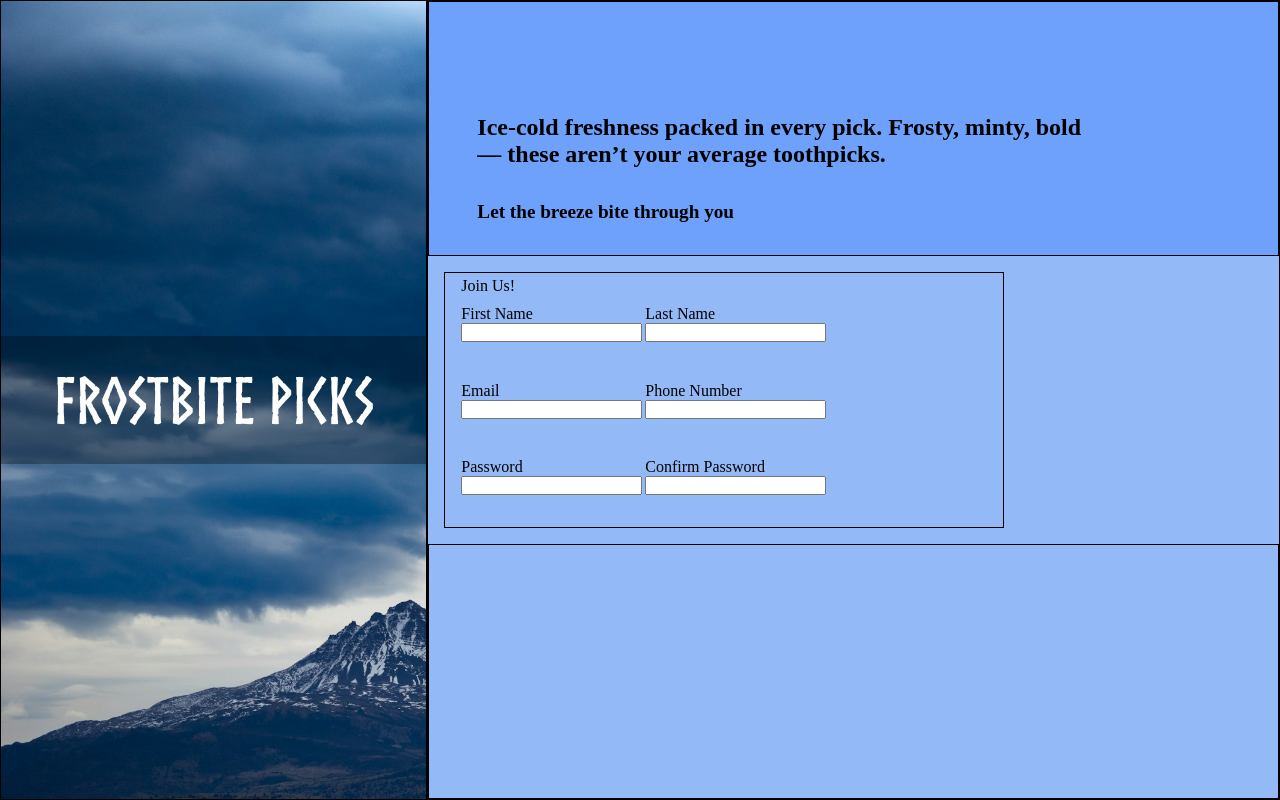
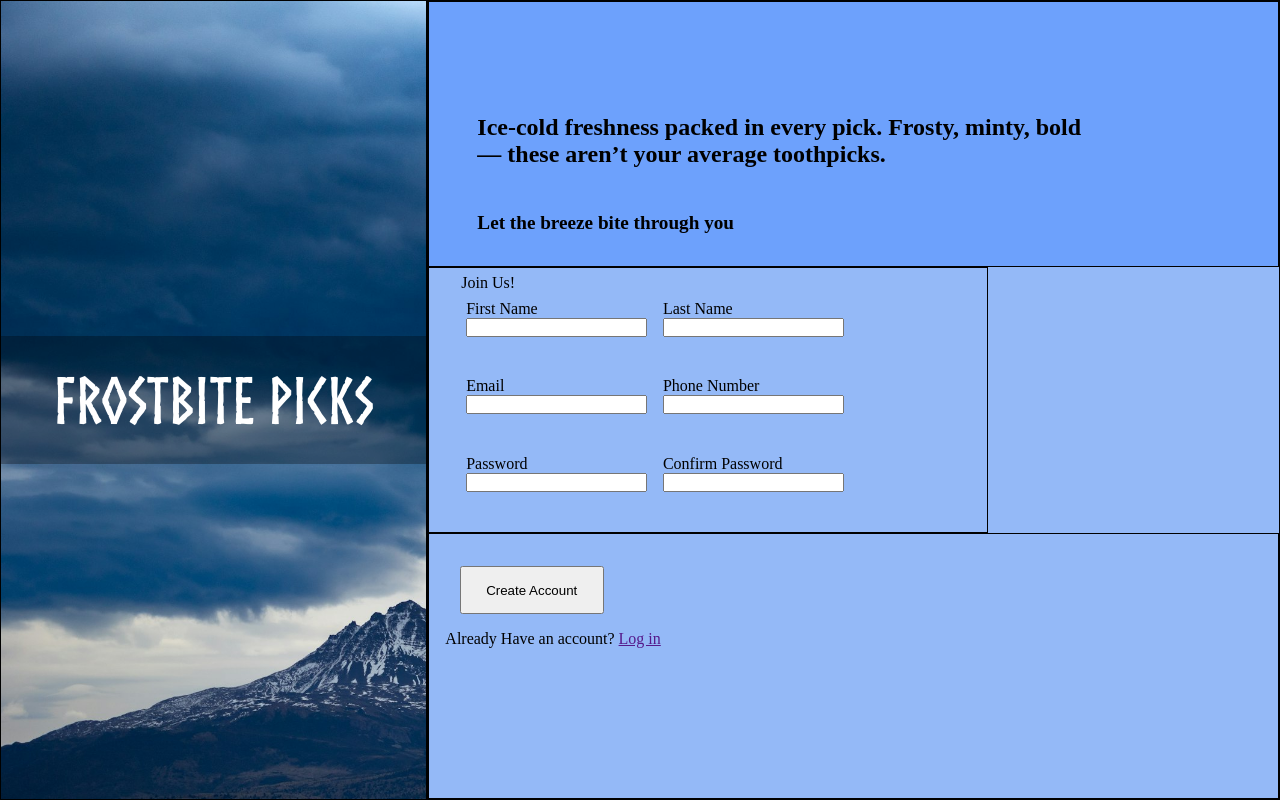
Before and after one commit to Markussan456/Signup-Form, a plain HTML site: page index.html in a window 1280 px wide. Drawn offline with Linux system fonts and the light colour scheme.

Commit message:
Add submit form button

```diff
--- a/index.html
+++ b/index.html
@@ -20,11 +20,11 @@
             <p class="lefttop">Let the breeze bite through you</p>
         </div>
         <div class="rightside middle">
-<form action="" method="post">
+<form id="signupform" action="" method="post">
     <legend>Join Us!</legend>
     <div class="split">
  <label for="first">First Name</label>
-    <input id="first" type="text">
+    <input id="first" type="text" required>
     </div>
 
 <div class="split">
@@ -51,7 +51,10 @@
     </div>
 </form>
         </div>
-        <div class="rightside"></div>
+        <div class="rightside down">
+            <button class="createaccbtn" type="submit" form="signupform">Create Account</button>
+            <p class="pabs">Already Have an account? <a href="">Log in</a></p>
+        </div>
     </div>
     </div>
 
--- a/styles.css
+++ b/styles.css
@@ -81,7 +81,7 @@ top: 7rem;
     font-size: 1.2rem;
 }
 .middle{
-    margin: 1rem;
+
    display: flex;
 
    width: 35rem;
@@ -91,14 +91,34 @@ form{
     display: flex;
     padding: 1rem;
     padding-top: 2rem;
-    gap: 1.5rem;
+    gap: 1rem;
    flex-wrap: wrap;
 }
 legend{
     position: absolute;
-    top: 0.2rem;
+    top: 0.4rem;
+    left: 2rem;
 }
 .split{
     width: 10rem;
     height: 3rem;
+    margin-left: 1.3rem;
 }
+.down{
+    display: flex;
+    position: relative;
+    flex-direction: column;
+}
+.createaccbtn{
+    position: absolute;
+    top: 2rem;
+    left: 1.9rem;
+    width: 9rem;
+    height: 3rem;
+}
+.pabs
+{
+    position: absolute;
+    top: 6rem;
+    left: 1rem;
+}
```
